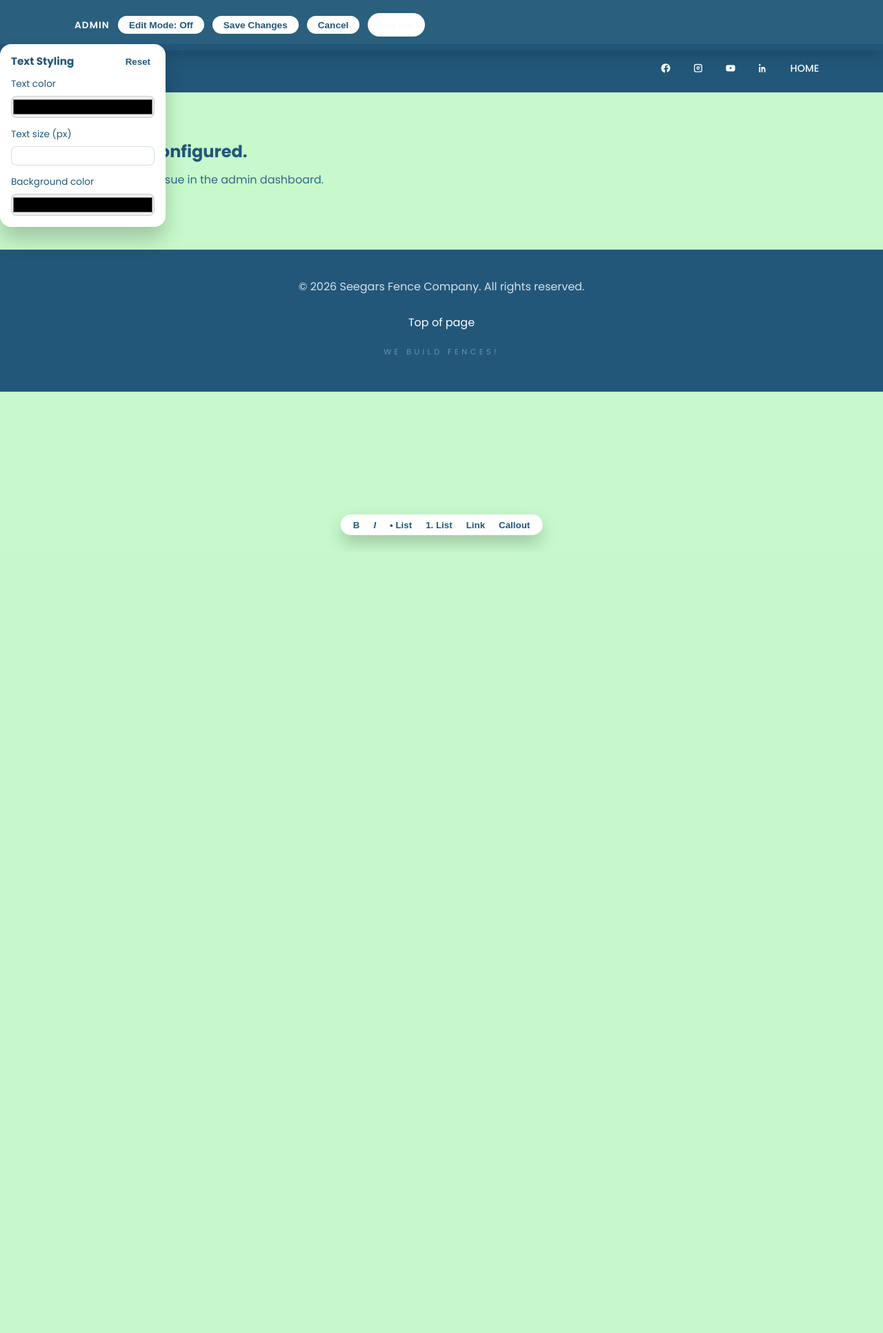
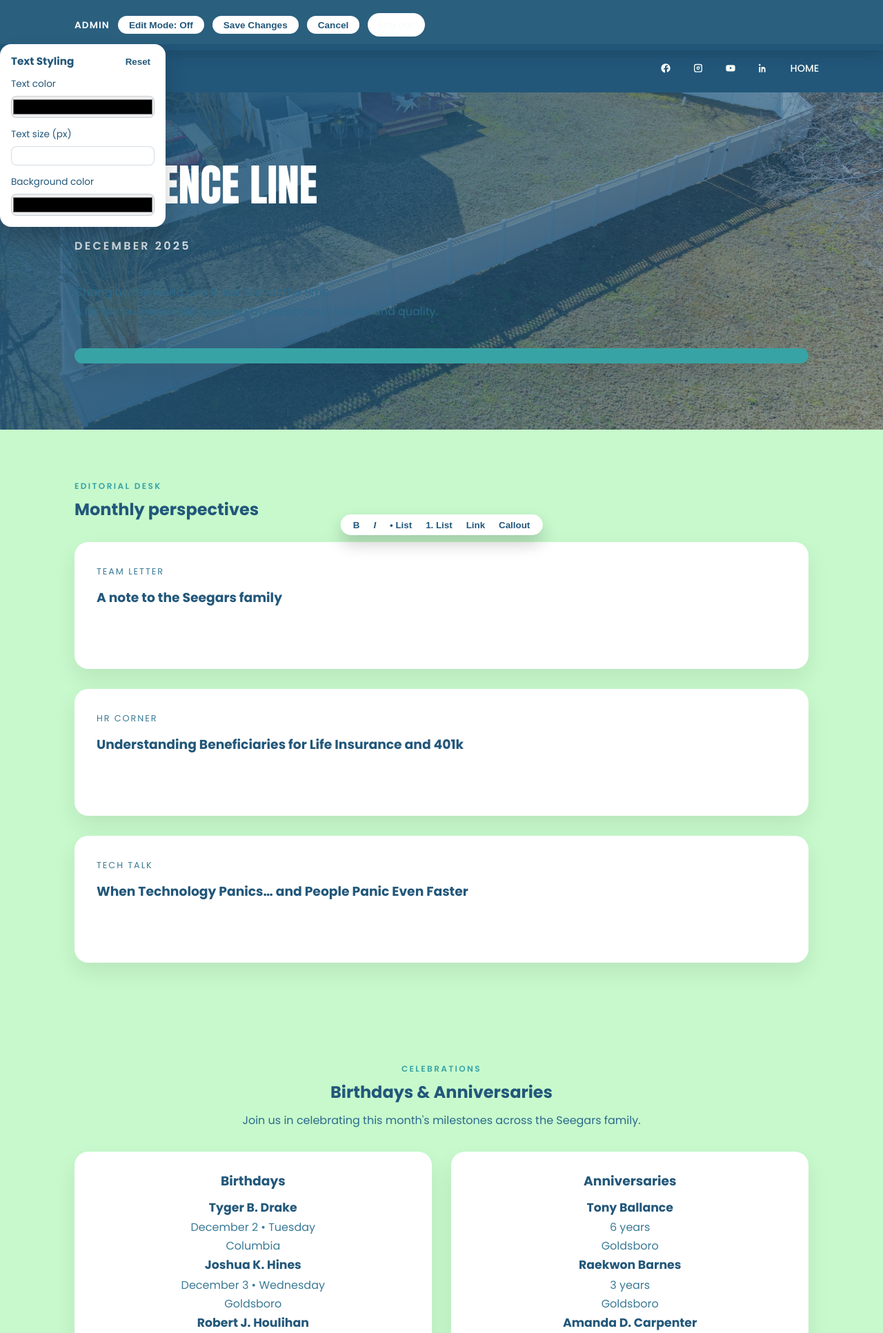
Before and after one commit to seegarsit/newsletter, a Flask app: template templates/index.html in a window 1280 px wide. Shown: the top 1933 px of the page at 69% size. Before the commit the page ends 795 px from the top, so only its background shows below. Run offline with Flask 3, Linux system fonts and the light colour scheme; the template is opened without the code that fills it: values that come from a table or form of the project are taken from there, others are empty; the visitor is signed in with stand-in values (Sample User, id 1); data comes from the database, SQL or seed files in the repository; some libraries are stand-ins or nearby versions.

Commit message:
Configure default database and init tables

```diff
--- a/app.py
+++ b/app.py
@@ -36,13 +36,17 @@
 app.config["ADMIN_PASSWORD"] = os.environ.get("ADMIN_PASSWORD")
 app.config["SITE_USERNAME"] = os.environ.get("SITE_USERNAME")
 app.config["SITE_PASSWORD"] = os.environ.get("SITE_PASSWORD")
-database_url = os.environ.get("DATABASE_URL")
+default_database_url = (
+    "postgresql+psycopg://seegarsit_db_user:x6HcYaFnxMN5x4bCVcC9NC11GkL7GOF8"
+    "@dpg-d3uiemfdiees73eadfg0-a/seegarsit_db"
+)
+database_url = os.environ.get("DATABASE_URL", default_database_url)
 if database_url:
     if database_url.startswith("postgres://"):
         database_url = database_url.replace("postgres://", "postgresql://", 1)
     app.config["SQLALCHEMY_DATABASE_URI"] = database_url
 else:
-    app.config["SQLALCHEMY_DATABASE_URI"] = "sqlite:////tmp/newsletter.db"
+    app.config["SQLALCHEMY_DATABASE_URI"] = default_database_url
 app.config["SQLALCHEMY_TRACK_MODIFICATIONS"] = False
 
 login_manager = LoginManager()
@@ -50,6 +54,7 @@
 login_manager.init_app(app)
 
 db = SQLAlchemy(app)
+_db_initialized = False
 
 ALLOWED_TAGS = [
     "p",
@@ -87,7 +92,7 @@
 COLOR_PATTERN = re.compile(r"^#([0-9a-fA-F]{3}|[0-9a-fA-F]{6})$")
 FONT_SIZE_PATTERN = re.compile(r"^\d+(\.\d+)?px$")
 STYLE_COLOR_KEYS = ("background_color", "text_color")
-META_SEPARATOR = " · "
+META_SEPARATOR = " • "
 
 
 def _default_theme() -> dict[str, str]:
@@ -206,7 +211,7 @@
 
     if not meta:
         return []
-    return [part.strip() for part in meta.split("·") if part.strip()]
+    return [part.strip() for part in re.split(r"[·•]", meta) if part.strip()]
 
 
 def _join_meta(parts: list[str]) -> str:
@@ -529,6 +534,17 @@
         db.session.commit()
 
 
+def _ensure_database_ready() -> None:
+    """Create tables and seed defaults once per process."""
+
+    global _db_initialized
+    if _db_initialized:
+        return
+    db.create_all()
+    _ensure_seed_data()
+    _db_initialized = True
+
+
 @app.cli.command("init-db")
 def init_db() -> None:
     """Create database tables and seed initial data."""
@@ -552,6 +568,13 @@
         "inline_element_style": _inline_element_style,
         "celebration_lines": _celebration_lines,
     }
+
+
+@app.before_request
+def ensure_database_ready() -> None:
+    """Ensure database tables exist before serving requests."""
+
+    _ensure_database_ready()
 
 
 @app.before_request
--- a/assets/inline-editor.js
+++ b/assets/inline-editor.js
@@ -408,18 +408,24 @@
     const anniversariesList = document.querySelector('#anniversaries-heading')?.parentElement?.querySelector('.celebrations-list');
     if (!birthdaysList || !anniversariesList) return;
 
+    const splitMeta = (metaValue) =>
+      metaValue
+        .split(/[·•]/)
+        .map((part) => part.trim())
+        .filter(Boolean);
+
     const normalizeBirthday = (item) => {
       if (item.line_one || item.line_two) {
         return { lineOne: item.line_one || '', lineTwo: item.line_two || '' };
       }
       if (item.date || item.weekday || item.office) {
-        const lineOne = [item.date, item.weekday].filter(Boolean).join(' · ');
+        const lineOne = [item.date, item.weekday].filter(Boolean).join(' • ');
         return { lineOne, lineTwo: item.office || '' };
       }
       if (item.meta) {
-        const parts = item.meta.split('·').map((part) => part.trim()).filter(Boolean);
-        const lineOne = parts.slice(0, 2).join(' · ');
-        const lineTwo = parts.slice(2).join(' · ');
+        const parts = splitMeta(item.meta);
+        const lineOne = parts.slice(0, 2).join(' • ');
+        const lineTwo = parts.slice(2).join(' • ');
         return { lineOne, lineTwo };
       }
       return { lineOne: '', lineTwo: '' };
@@ -433,9 +439,9 @@
         return { lineOne: item.tenure || '', lineTwo: item.office || '' };
       }
       if (item.meta) {
-        const parts = item.meta.split('·').map((part) => part.trim()).filter(Boolean);
+        const parts = splitMeta(item.meta);
         const lineOne = parts[0] || '';
-        const lineTwo = parts.slice(1).join(' · ');
+        const lineTwo = parts.slice(1).join(' • ');
         return { lineOne, lineTwo };
       }
       return { lineOne: '', lineTwo: '' };
@@ -573,6 +579,7 @@
   function renderResources(module) {
     const container = document.querySelector('.resource-buttons');
     if (!container) return;
+    module.links = Array.isArray(module.links) ? module.links : [];
     container.innerHTML = '';
     module.links.forEach((link, index) => {
       const wrapper = document.createElement('div');
@@ -582,7 +589,7 @@
       anchor.className = 'resource-button';
       anchor.href = link.url || '#';
       anchor.target = '_blank';
-      anchor.rel = 'noreferrer';
+      anchor.rel = 'noopener noreferrer';
       anchor.dataset.editUrlPath = `modules.${module.id}.links.${index}.url`;
       anchor.dataset.stylePath = `modules.${module.id}.links.${index}.button`;
       applyElementStyle(anchor, getCurrentElementStyles()[anchor.dataset.stylePath] || {});
@@ -616,16 +623,19 @@
       if (birthday.date || birthday.weekday || birthday.office) {
         return {
           ...birthday,
-          line_one: [birthday.date, birthday.weekday].filter(Boolean).join(' · '),
+          line_one: [birthday.date, birthday.weekday].filter(Boolean).join(' • '),
           line_two: birthday.office || '',
         };
       }
       if (birthday.meta) {
-        const parts = birthday.meta.split('·').map((part) => part.trim()).filter(Boolean);
+        const parts = birthday.meta
+          .split(/[·•]/)
+          .map((part) => part.trim())
+          .filter(Boolean);
         return {
           ...birthday,
-          line_one: parts.slice(0, 2).join(' · '),
-          line_two: parts.slice(2).join(' · '),
+          line_one: parts.slice(0, 2).join(' • '),
+          line_two: parts.slice(2).join(' • '),
         };
       }
       return { ...birthday, line_one: '', line_two: '' };
@@ -640,11 +650,14 @@
         };
       }
       if (anniversary.meta) {
-        const parts = anniversary.meta.split('·').map((part) => part.trim()).filter(Boolean);
+        const parts = anniversary.meta
+          .split(/[·•]/)
+          .map((part) => part.trim())
+          .filter(Boolean);
         return {
           ...anniversary,
           line_one: parts[0] || '',
-          line_two: parts.slice(1).join(' · '),
+          line_two: parts.slice(1).join(' • '),
         };
       }
       return { ...anniversary, line_one: '', line_two: '' };
@@ -937,6 +950,7 @@
     if (type === 'resource') {
       const module = findModule(draftData, 'resource_hub');
       if (!module) return;
+      module.links = Array.isArray(module.links) ? module.links : [];
       module.links.push({ label: 'New link', url: '' });
       renderResources(module);
     }
--- a/templates/index.html
+++ b/templates/index.html
@@ -758,7 +758,7 @@
                   class="resource-button"
                   href="{{ link.url }}"
                   target="_blank"
-                  rel="noreferrer"
+                  rel="noopener noreferrer"
                   data-edit-url-path="modules.{{ module.id }}.links.{{ loop.index0 }}.url"
                   {% if current_user.is_authenticated %}data-style-path="modules.{{ module.id }}.links.{{ loop.index0 }}.button"{% endif %}
                   style="{{ inline_element_style(element_styles, 'modules.' ~ module.id ~ '.links.' ~ loop.index0 ~ '.button') }}"
```
